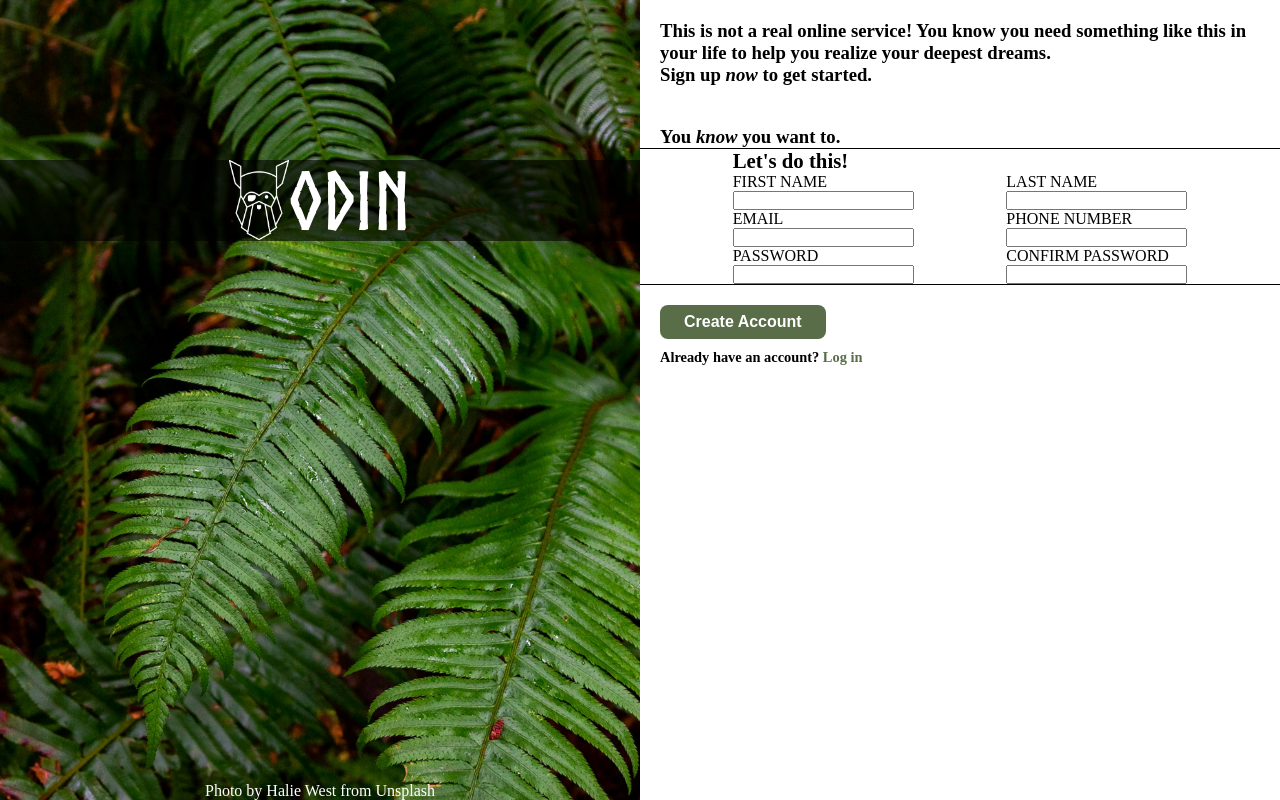
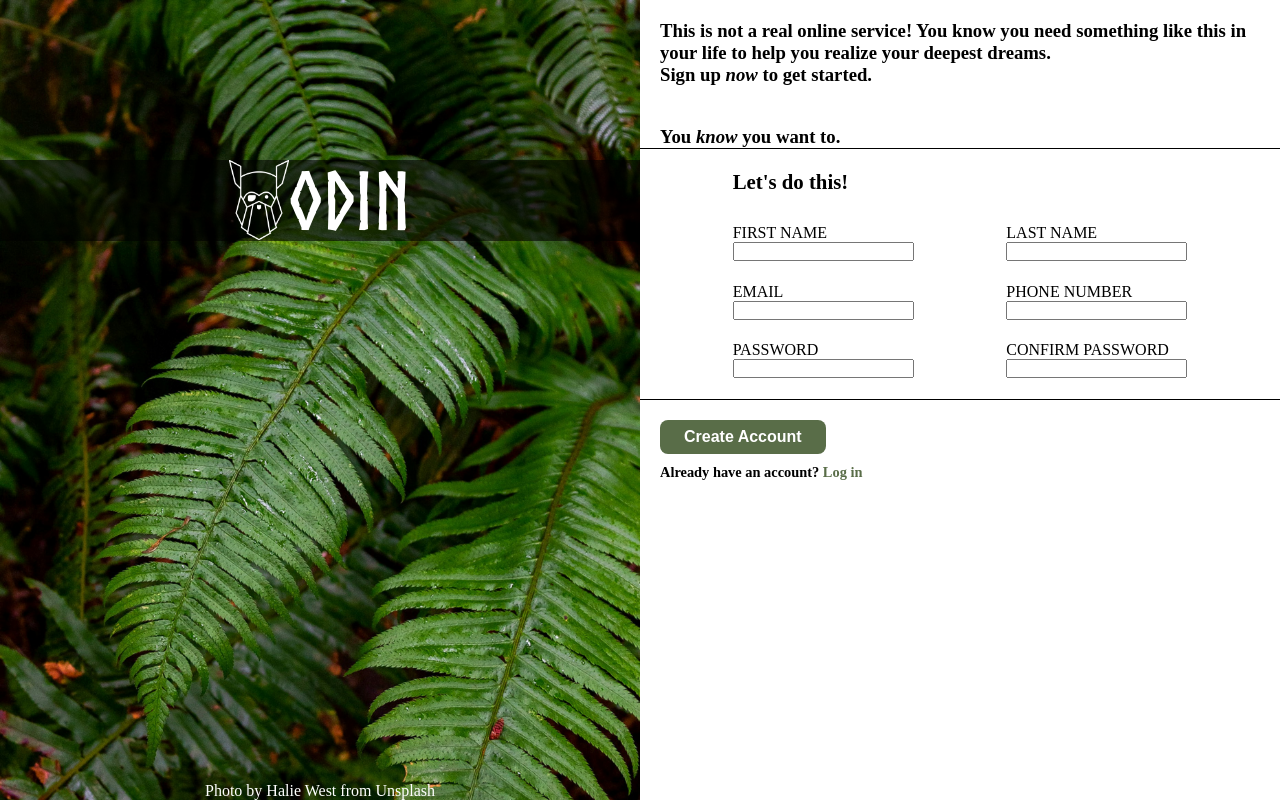
Before and after one commit to Dewa-Wono-Ichsan/Sign-up-Form, a plain HTML site: page index.html in a window 1280 px wide. Drawn offline with Linux system fonts and the light colour scheme.

Commit message:
Set fieldset element layout and size
Set height of fieldset to 250px. Set display to flex. Adjusting flex additional properties for make layout have proper distance according to design web page.

Refactor fieldset element for make distance between every set label element and input element.

```diff
--- a/style.css
+++ b/style.css
@@ -73,11 +73,16 @@ form {
 legend {
     font-size: 1.3rem;
     font-weight: 600;
+    margin-bottom: 30px;
 }
 
 fieldset {
     border: 0px;
     border-bottom: 1px solid #000;
+    height: 250px;
+    display: flex;
+    flex-direction: column;
+    justify-content: space-evenly;
 }
 
 fieldset > div {
```
